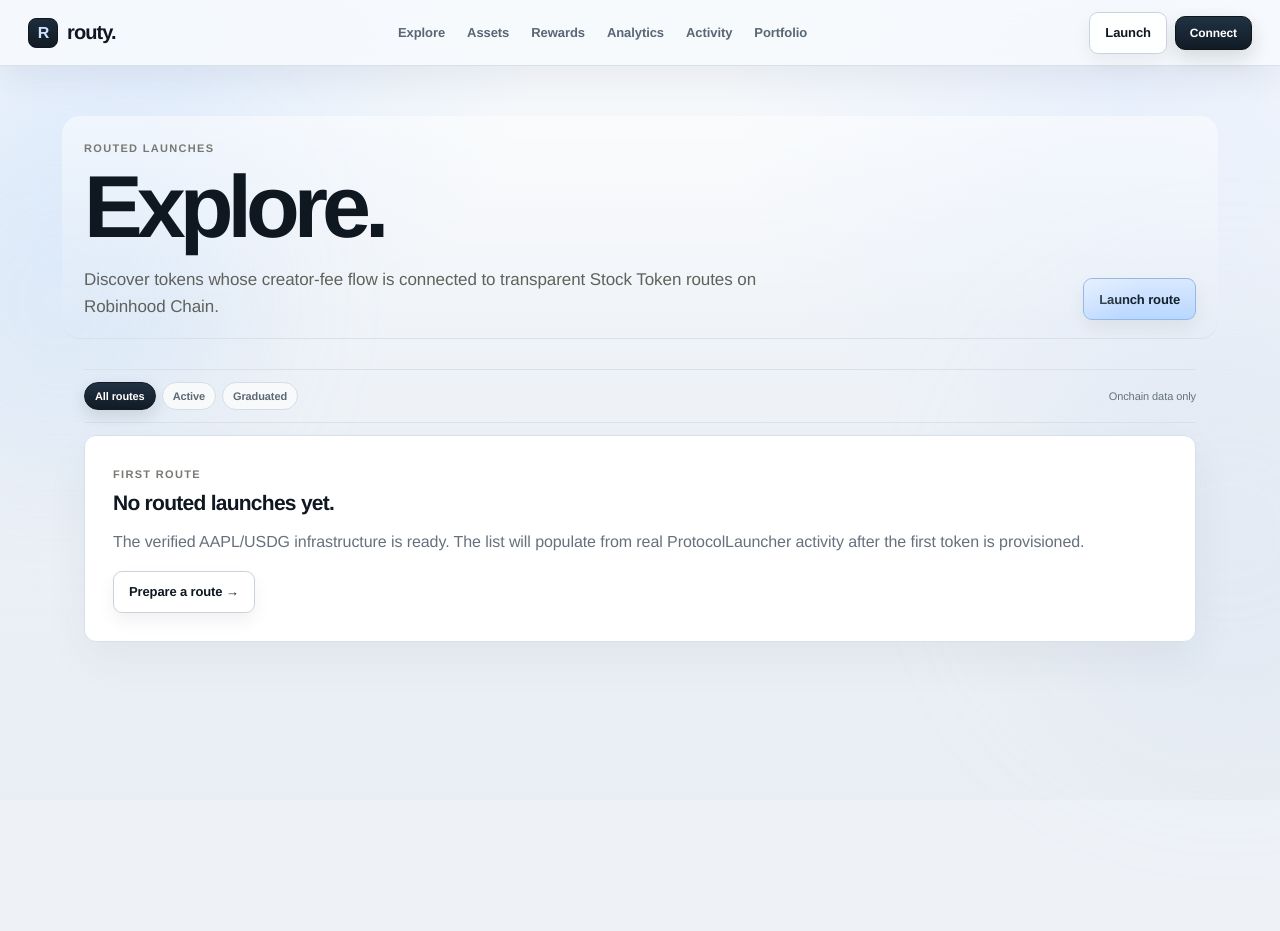
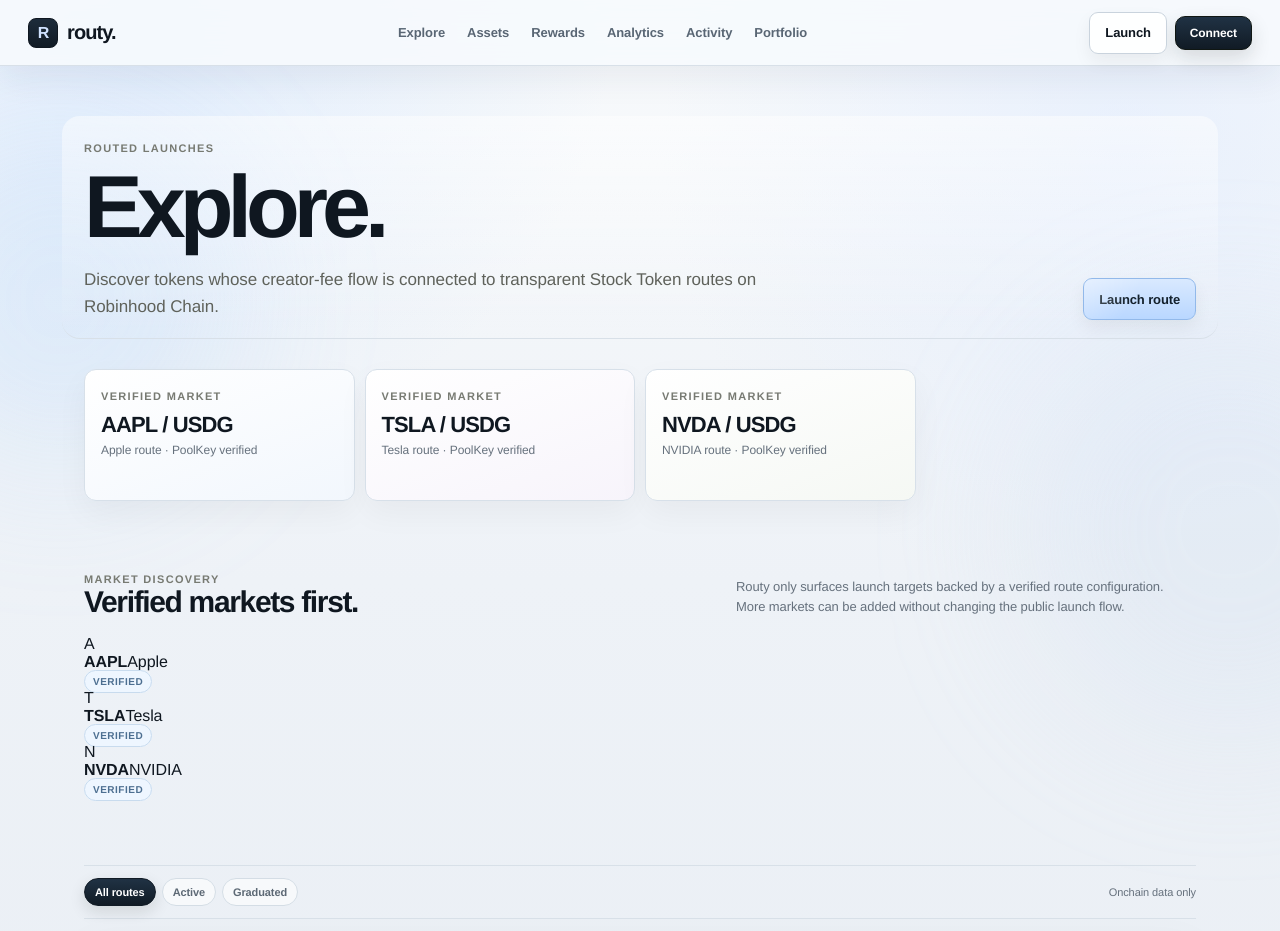
Before and after one commit to RoutyFund/Routy-Fund, a Next.js app: page /explore in a window 1280 px wide. Shown: the top 931 px of the page. Before the commit the page ends 800 px from the top, so only its background shows below. Built offline with nearby package versions, Linux system fonts and the light colour scheme; no server answers.

Commit message:
ui: complete premium content surfaces

```diff
--- a/src/app/explore/page.tsx
+++ b/src/app/explore/page.tsx
@@ -1,2 +1,9 @@
 import Nav from "@/components/Nav";
-export default function Explore(){return <main className="shell"><Nav/><div className="wrap"><header className="page-head"><div className="page-head-copy"><span className="eyebrow">Routed launches</span><h1>Explore.</h1><p className="lead">Discover tokens whose creator-fee flow is connected to transparent Stock Token routes on Robinhood Chain.</p></div><a className="primary" href="/launch">Launch route</a></header><div className="list-toolbar"><div className="tabs"><span className="tab active">All routes</span><span className="tab">Active</span><span className="tab">Graduated</span></div><span className="muted" style={{fontSize:11}}>Onchain data only</span></div><div className="empty-state"><span className="micro">FIRST ROUTE</span><h3 style={{marginTop:10}}>No routed launches yet.</h3><p className="muted">The verified AAPL/USDG infrastructure is ready. The list will populate from real ProtocolLauncher activity after the first token is provisioned.</p><a className="secondary" href="/launch">Prepare a route →</a></div></div></main>}
+import {EXECUTABLE_ROUTES} from "@/lib/route-catalog";
+export default function Explore(){return <main className="shell"><Nav/><div className="wrap">
+<header className="page-head"><div className="page-head-copy"><span className="eyebrow">Routed launches</span><h1>Explore.</h1><p className="lead">Discover tokens whose creator-fee flow is connected to transparent Stock Token routes on Robinhood Chain.</p></div><a className="primary" href="/launch">Launch route</a></header>
+<section className="proof-grid">{EXECUTABLE_ROUTES.map(r=><article className="proof-card" key={r.symbol}><span className="micro">VERIFIED MARKET</span><strong>{r.symbol} / USDG</strong><p>{r.name} route · PoolKey verified</p></article>)}</section>
+<section className="section"><div className="section-head"><div><span className="micro">MARKET DISCOVERY</span><h2>Verified markets first.</h2></div><p className="section-copy">Routy only surfaces launch targets backed by a verified route configuration. More markets can be added without changing the public launch flow.</p></div>
+<div className="market-directory">{EXECUTABLE_ROUTES.map(r=><article key={r.symbol}><div className="market-icon">{r.symbol.slice(0,1)}</div><div><b>{r.symbol}</b><span>{r.name}</span></div><span className="pill">Verified</span></article>)}</div></section>
+<section className="section"><div className="list-toolbar"><div className="tabs"><span className="tab active">All routes</span><span className="tab">Active</span><span className="tab">Graduated</span></div><span className="muted" style={{fontSize:11}}>Onchain data only</span></div><div className="empty-state"><span className="micro">LIVE LAUNCHES</span><h3 style={{marginTop:10}}>No routed launches yet.</h3><p className="muted">The route infrastructure is ready. This feed will populate from real ProtocolLauncher activity after the first production launch is provisioned.</p><a className="secondary" href="/launch">Prepare a route →</a></div></section>
+</div></main>}
```
